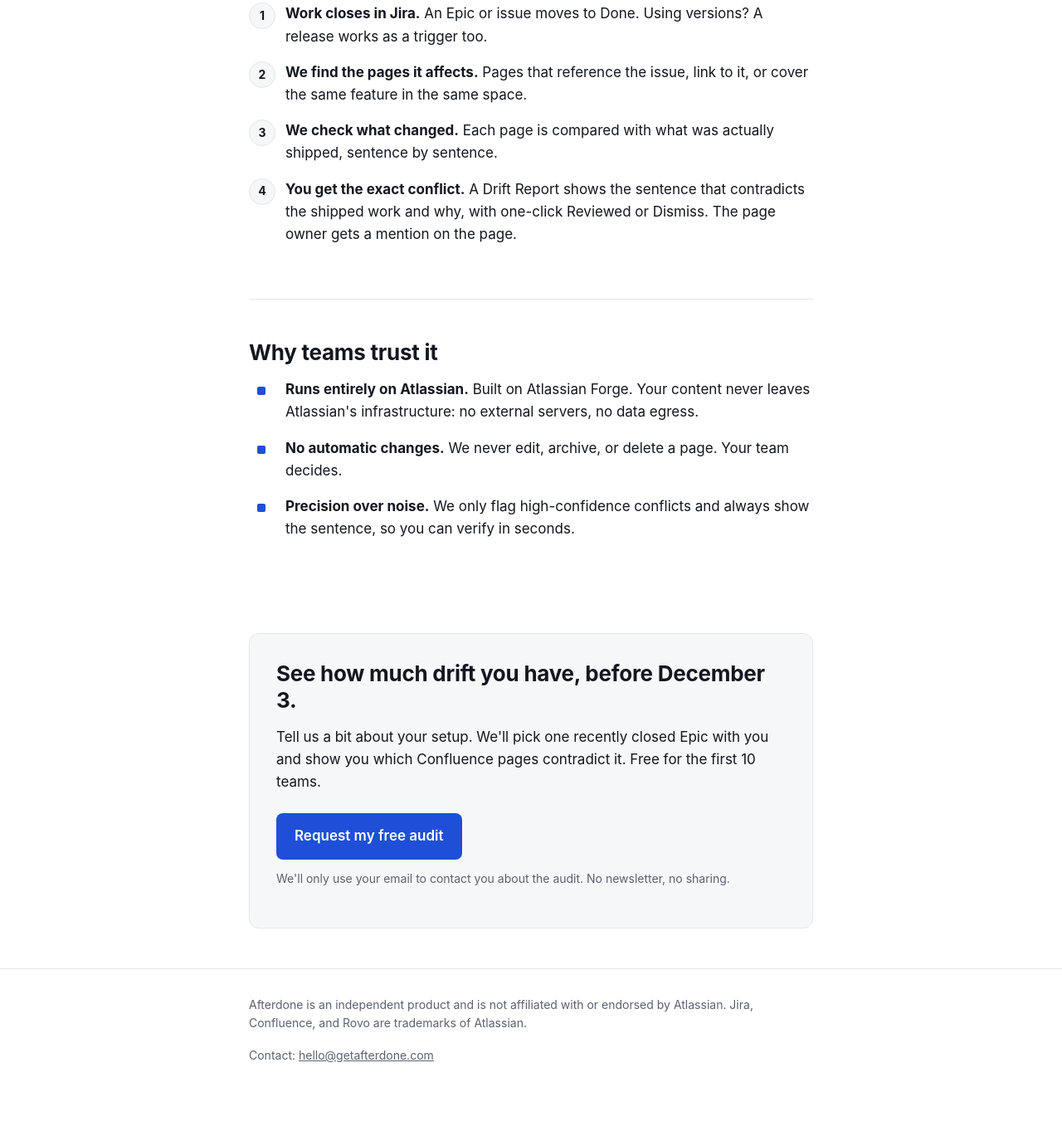
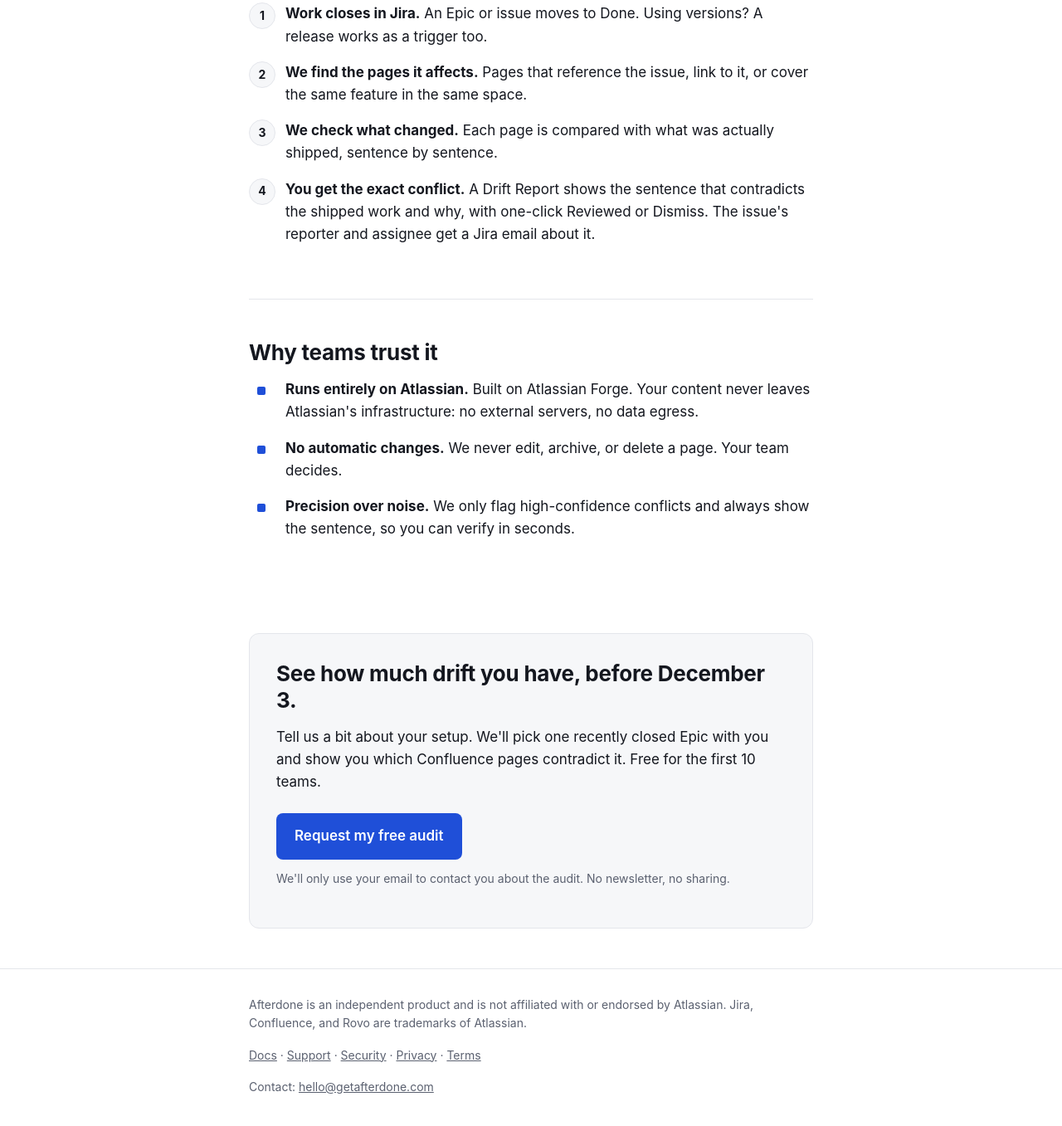
Before and after one commit to fb7sm4m4z7-star/afterdone-landing, a plain HTML site: page index.html in a window 1280 px wide. Shown: the part 1509-2866 px from the top of the page at 83% size. Drawn offline with Linux system fonts and the light colour scheme.

Commit message:
Footer links to docs, support, security, privacy, terms; fix notification copy

```diff
--- a/index.html
+++ b/index.html
@@ -65,7 +65,7 @@ footer a{color:inherit}
 <li><strong>Work closes in Jira.</strong> An Epic or issue moves to Done. Using versions? A release works as a trigger too.</li>
 <li><strong>We find the pages it affects.</strong> Pages that reference the issue, link to it, or cover the same feature in the same space.</li>
 <li><strong>We check what changed.</strong> Each page is compared with what was actually shipped, sentence by sentence.</li>
-<li><strong>You get the exact conflict.</strong> A Drift Report shows the sentence that contradicts the shipped work and why, with one-click Reviewed or Dismiss. The page owner gets a mention on the page.</li>
+<li><strong>You get the exact conflict.</strong> A Drift Report shows the sentence that contradicts the shipped work and why, with one-click Reviewed or Dismiss. The issue's reporter and assignee get a Jira email about it.</li>
 </ol>
 </section>
 
@@ -89,6 +89,7 @@ footer a{color:inherit}
 <footer>
 <div class="wrap">
 <p>Afterdone is an independent product and is not affiliated with or endorsed by Atlassian. Jira, Confluence, and Rovo are trademarks of Atlassian.</p>
+<p><a href="/docs/">Docs</a> · <a href="/support/">Support</a> · <a href="/security/">Security</a> · <a href="/privacy/">Privacy</a> · <a href="/terms/">Terms</a></p>
 <p>Contact: <a href="mailto:hello@getafterdone.com">hello@getafterdone.com</a></p>
 </div>
 </footer>
```
